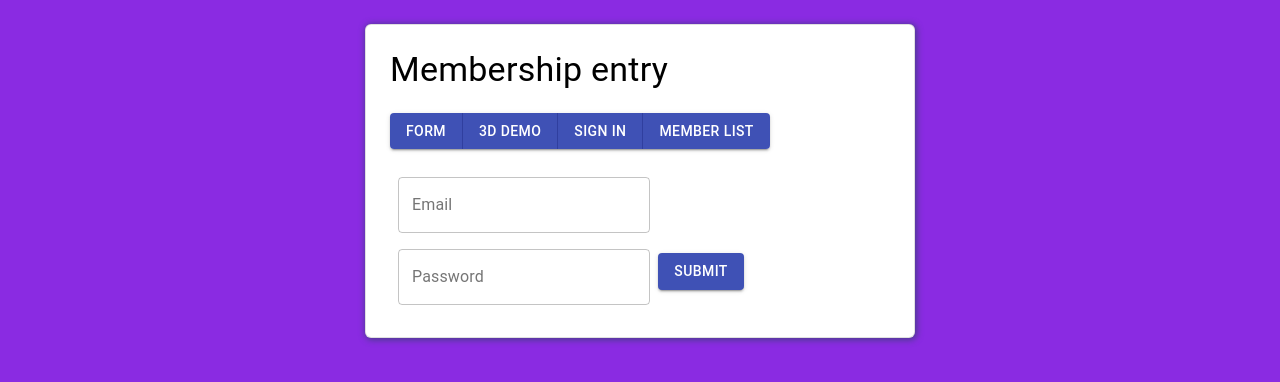
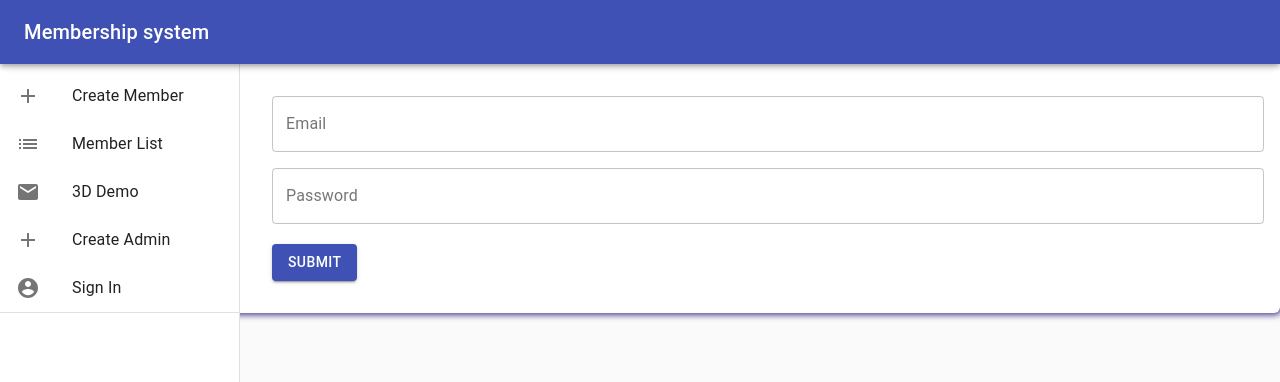
Before and after one commit to rockcreation7/MembershipPointSystem-MongoDB, a React (Create React App) app in the folder frontend/: page /signin in a window 1280 px wide. Shown: the top 382 px of the page. Built offline with nearby package versions, Linux system fonts and the light colour scheme.

Commit message:
apply new layout

```diff
--- a/frontend/src/App.tsx
+++ b/frontend/src/App.tsx
@@ -1,37 +1,62 @@
 import React from "react"
 import { BrowserRouter, Route } from "react-router-dom"
-import { Typography } from "@material-ui/core"
+import {
+  Typography,
+  Drawer,
+  AppBar,
+  CssBaseline,
+  Toolbar,
+  ListItem,
+  ListItemIcon,
+  ListItemText,
+  Divider,
+  List,
+} from "@material-ui/core"
 import { makeStyles } from "@material-ui/core/styles"
-import {CreateMember, UpdateMember} from "./pages/MemberSubmit"
+import { CreateMember, UpdateMember } from "./pages/MemberSubmit"
 import MemberCreateSuccess from "./pages/MemberCreateSuccess"
 import MemberUpdateSuccess from "./pages/MemberUpdateSuccess"
 import ThreeDPage from "./pages/ThreeDPage"
 import SigninScreen from "./pages/SigninScreen"
 import MemberList from "./pages/MemberList"
 import RegisterScreen from "./pages/RegisterScreen"
-import Menu from './components/menu'
+import Menu from "./components/menu"
 import "./App.css"
 import "./App.sass" // demo of importing sass
+import { MoveToInbox as InboxIcon, Mail as MailIcon } from "@material-ui/icons"
 
+const drawerWidth = 240
 // use css in js
 const useStyles = makeStyles((theme) => ({
   root: {
-    maxWidth: "500px",
-    margin: "0 auto",
-    border: "1px solid rgba(0, 0, 0, 0.12)",
-    padding: "24px",
-    borderRadius: "4px",
-    marginTop: "24px",
+    display: "flex",
     "& .MuiButtonGroup-root": {
-      margin: "10px 0 20px 0",
+      /* margin: "10px 0 20px 0", */
     },
     "& .MuiTextField-root": {
       margin: theme.spacing(1),
-      width: "25ch",
+      /* width: "25ch", */
     },
     "& button[type='submit'].MuiButton-containedPrimary": {
       marginTop: "12px",
     },
+  },
+  appBar: {
+    zIndex: theme.zIndex.drawer + 1,
+  },
+  drawer: {
+    width: drawerWidth,
+    flexShrink: 0,
+  },
+  drawerPaper: {
+    width: drawerWidth,
+  },
+  drawerContainer: {
+    overflow: "auto",
+  },
+  content: {
+    flexGrow: 1,
+    padding: theme.spacing(3),
   },
 }))
 
@@ -41,10 +66,28 @@ function App() {
   return (
     <BrowserRouter>
       <div className={classes.root}>
-        <Typography variant="h4" gutterBottom>
-          Membership entry
+        <CssBaseline />
+        <AppBar position="fixed" className={classes.appBar}>
+          <Toolbar>
+            <Typography variant="h6" noWrap>
+              Membership system
             </Typography>
+          </Toolbar>
+        </AppBar>
+        <Drawer
+          className={classes.drawer}
+          variant="permanent"
+          classes={{
+            paper: classes.drawerPaper,
+          }}
+        >
+          <Toolbar />
+          <div className={classes.drawerContainer}>
             <Menu />
+          </div>
+        </Drawer>
+        <main className={classes.content}>
+          <Toolbar />
           <Route path="/" exact={true} component={CreateMember} />
           <Route path="/memberupdate/:id" component={UpdateMember} />
           <Route path="/memberlist" component={MemberList} />
@@ -53,6 +96,7 @@ function App() {
           <Route path="/3dpage" component={ThreeDPage} />
           <Route path="/signin" component={SigninScreen} />
           <Route path="/register" component={RegisterScreen} />
+        </main>
       </div>
     </BrowserRouter>
   )
--- a/frontend/src/components/memberForm.tsx
+++ b/frontend/src/components/memberForm.tsx
@@ -13,6 +13,7 @@ import {
 } from "@material-ui/core"
 import { Alert } from "@material-ui/lab"
 import { createMember, updateMember } from "../actions/memberActions"
+import { createStyles, makeStyles, Theme } from "@material-ui/core/styles"
 
 // Messages
 const required = "This field is required"
@@ -23,12 +24,32 @@ const errorMessage = (error: any) => {
   return <span className="invalid-feedback">{error}</span>
 }
 
-function MemberForm(props: { data?: any; update?: boolean, loading:boolean, error:{} }) {
+const useStyles = makeStyles((theme: Theme) =>
+  createStyles({
+    root: {
+      display: "flex",
+      flexWrap: "wrap",
+    },
+    textField: {
+      marginLeft: theme.spacing(1),
+      marginRight: theme.spacing(1),
+      width: "25ch",
+    },
+  })
+)
+
+function MemberForm(props: {
+  data?: any
+  update?: boolean
+  loading: boolean
+  error: {}
+}) {
   let loading = props.loading
   let error = props.error
 
   const [open, setOpen] = useState(false)
   const [msg, setMsg] = useState()
+  const classes = useStyles()
   let history = useHistory()
 
   const dispatch = useDispatch()
@@ -81,7 +102,7 @@ function MemberForm(props: { data?: any; update?: boolean, loading:boolean, erro
   }
 
   return (
-    <form onSubmit={handleSubmit(onSubmit)}>
+    <form onSubmit={handleSubmit(onSubmit)} className={classes.root}>
       <Snackbar open={open} autoHideDuration={6000} onClose={handleClose}>
         <Alert onClose={handleClose} severity="warning">
           {msg}
@@ -92,7 +113,12 @@ function MemberForm(props: { data?: any; update?: boolean, loading:boolean, erro
         {loading && <div>Loading...</div>}
         {error && <div>Error</div>}
       </div>
+
       <TextField
+        InputLabelProps={{
+          shrink: true,
+        }}
+        fullWidth
         type="text"
         label="Username"
         inputRef={register({ required: true, maxLength: 20 })}
@@ -109,6 +135,7 @@ function MemberForm(props: { data?: any; update?: boolean, loading:boolean, erro
       />
 
       <TextField
+        fullWidth
         type="text"
         label="Name"
         inputRef={register({ required: true, maxLength: 50 })}
@@ -125,6 +152,7 @@ function MemberForm(props: { data?: any; update?: boolean, loading:boolean, erro
       />
 
       <TextField
+        fullWidth
         type="tel"
         label="Mobile number"
         inputRef={register({ maxLength: 12 })}
@@ -135,6 +163,7 @@ function MemberForm(props: { data?: any; update?: boolean, loading:boolean, erro
       />
 
       <TextField
+        fullWidth
         type="email"
         label="Email"
         inputRef={register({ required: true, pattern: /^\S+@\S+$/i })}
@@ -145,6 +174,7 @@ function MemberForm(props: { data?: any; update?: boolean, loading:boolean, erro
       />
 
       <TextField
+        fullWidth
         type="text"
         label="Password"
         inputRef={register({ required: true })}
@@ -155,6 +185,7 @@ function MemberForm(props: { data?: any; update?: boolean, loading:boolean, erro
       />
 
       <TextField
+        fullWidth
         type="text"
         label="Point"
         name="point"
@@ -181,7 +212,7 @@ function MemberForm(props: { data?: any; update?: boolean, loading:boolean, erro
           control={control}
         />
       </div>
-      <div style={{ padding: "0 8px 8px 8px" }}>
+      <div style={{ padding: "0 8px 8px 8px", width:'100%' }}>
         <Button variant="contained" color="primary" type="submit">
           submit
         </Button>
--- a/frontend/src/components/menu.tsx
+++ b/frontend/src/components/menu.tsx
@@ -2,15 +2,28 @@ import React from "react"
 import { useSelector, useDispatch } from "react-redux"
 import { logout } from "../actions/adminActions"
 import { useHistory } from "react-router-dom"
-import { ButtonGroup, Button } from "@material-ui/core"
+import {
+  List,
+  ListItem,
+  ListItemIcon,
+  ListItemText,
+  Divider,
+} from "@material-ui/core"
+import {
+  MoveToInbox as InboxIcon,
+  Mail as MailIcon,
+  Add as AddIcon,
+  List as ListIcon,
+  AccountCircle as AccountCircleIcon,
+} from "@material-ui/icons"
 
 interface adminRootState {
   adminSignin: {
-    adminInfo: object
+    adminInfo: {name:string}
   }
 }
 
-function Menu() {
+/* function Menu() {
   const adminSignin = useSelector(
     (state: adminRootState) => state.adminSignin
   )
@@ -38,6 +51,67 @@ function Menu() {
       <Button onClick={() => history.push("/memberlist")}>Member List</Button>
     </ButtonGroup>
   )
+} */
+
+function Menu() {
+  const adminSignin = useSelector((state: adminRootState) => state.adminSignin)
+  const { adminInfo } = adminSignin
+  let history = useHistory()
+  const dispatch = useDispatch()
+  const handleLogout = () => {
+    dispatch(logout())
+    history.push("/signin")
+  }
+
+  return (
+    <List>
+      {[
+        { link: "/", text: "Create Member", icon: <AddIcon /> },
+        { link: "/memberlist", text: "Member List", icon: <ListIcon /> },
+        { link: "/3dpage", text: "3D Demo", icon: <MailIcon /> },
+        { link: "/admincreate", text: "Create Admin", icon: <AddIcon /> },
+      ].map((meunItem, index) => (
+        <ListItem
+          button
+          key={meunItem.text}
+          onClick={() => history.push(meunItem.link)}
+        >
+          <ListItemIcon>{meunItem.icon}</ListItemIcon>
+          <ListItemText primary={meunItem.text} />
+        </ListItem>
+      ))}
+
+      <ListItem
+        button
+        key={"SignInOut"}
+        onClick={adminInfo ? handleLogout : () => history.push("/signin")}
+      >
+        <ListItemIcon>
+          <AccountCircleIcon />
+        </ListItemIcon>
+        <ListItemText
+          primary={adminInfo ? "Sign Out : " + adminInfo.name : "Sign In"}
+        />
+      </ListItem>
+
+      <Divider />
+    </List>
+  )
 }
 
+/* <ButtonGroup
+  variant="contained"
+  color="primary"
+  aria-label="contained primary button group"
+>
+  <Button onClick={() => history.push("/")}>Form</Button>
+  <Button onClick={() => history.push("/3dpage")}>3D Demo</Button>
+  {adminInfo ? (
+    <Button onClick={handleLogout}>Sign Out</Button>
+  ) : (
+    <Button onClick={() => history.push("/signin")}>Sign In</Button>
+  )}
+  <Button onClick={() => history.push("/memberlist")}>Member List</Button>
+</ButtonGroup> */
+
 export default Menu
--- a/frontend/src/pages/SigninScreen.tsx
+++ b/frontend/src/pages/SigninScreen.tsx
@@ -8,7 +8,11 @@ const required = "This field is required"
 const errorMessage = (error: string) => {
   return <div className="invalid-feedback">{error}</div>
 }
-const errorText = (field: FieldError | undefined, type: string, msgVar: string) => {
+const errorText = (
+  field: FieldError | undefined,
+  type: string,
+  msgVar: string
+) => {
   return field && field.type === type && errorMessage(msgVar)
 }
 function SigninAdminScreen(props: {
@@ -44,6 +48,7 @@ function SigninAdminScreen(props: {
       </div>
 
       <TextField
+        fullWidth
         type="email"
         label="Email"
         inputRef={register({ required: true, pattern: /^\S+@\S+$/i })}
@@ -54,6 +59,7 @@ function SigninAdminScreen(props: {
       />
 
       <TextField
+        fullWidth
         type="text"
         label="Password"
         inputRef={register({ required: true })}
@@ -62,10 +68,11 @@ function SigninAdminScreen(props: {
         error={errors.password && errors.password.type === "required"}
         helperText={errorText(errors.password, "required", required)}
       />
-
-      <Button variant="contained" color="primary" type="submit">
-        submit
-      </Button>
+      <div style={{ padding: "0 8px 8px 8px", width: "100%" }}>
+        <Button variant="contained" color="primary" type="submit">
+          submit
+        </Button>
+      </div>
     </form>
   )
 }
--- a/frontend/src/pages/ThreeDPage.js
+++ b/frontend/src/pages/ThreeDPage.js
@@ -35,7 +35,7 @@ function ThreeDPage(props) {
   return (
     <Canvas
       onCreated={({ gl }) => gl.setClearColor("mistyrose")}
-      style={{ minHeight: "300px" }}
+      style={{ height: "600px" }}
     >
       <ambientLight />
       <pointLight position={[10, 10, 10]} />
```
Lines whose indentation alone changed are shown as unchanged.
